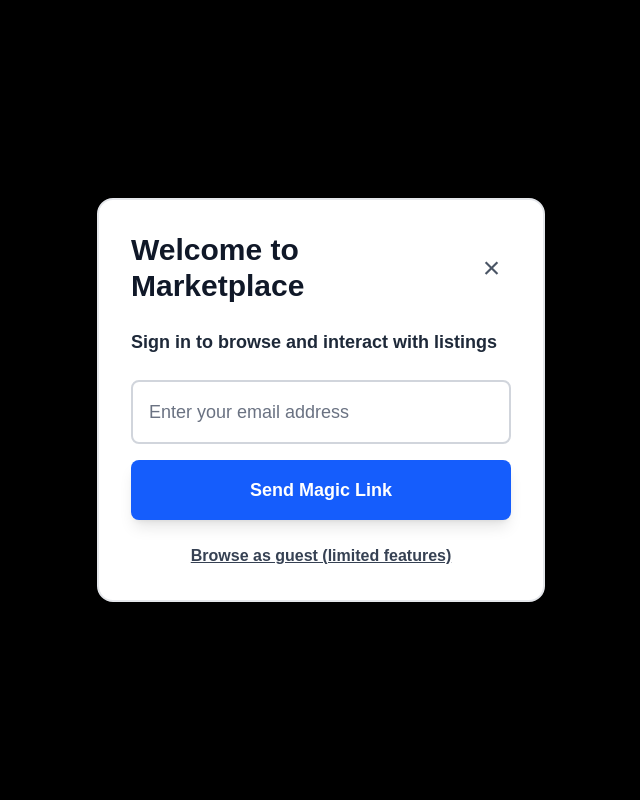
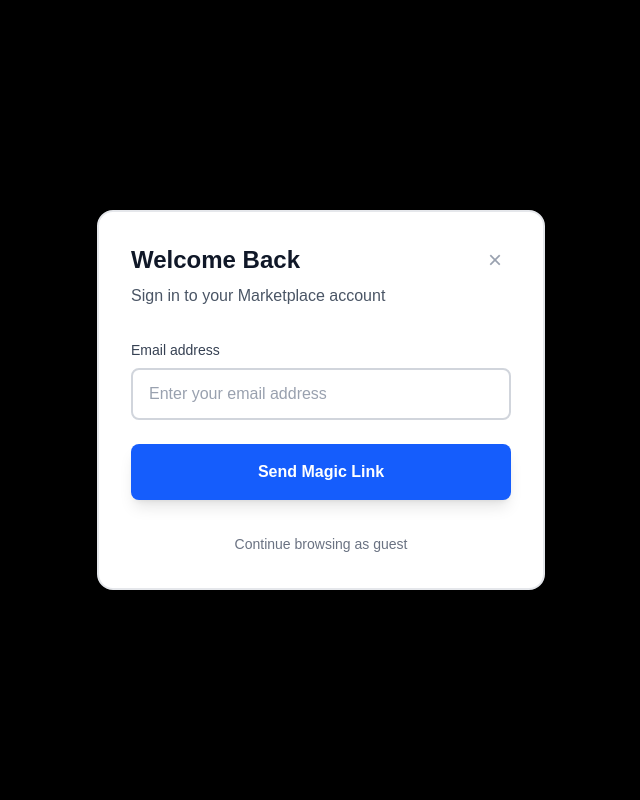
Before and after one commit to gabo05555/Marketplace, a Next.js app: page / in a window 1280 px wide. Both pictures are taken after a click on the button "Sign In". Shown: the top 800 px of the page, without its empty margins (319-959 px from the left). Built offline with nearby package versions, Linux system fonts and the light colour scheme; no server answers.

Commit message:
fixed ui

```diff
--- a/src/app/page.js
+++ b/src/app/page.js
@@ -233,29 +233,36 @@ export default function Marketplace() {
           }}
         >
           <div className="bg-white p-8 rounded-2xl shadow-2xl w-full max-w-md transform transition-all duration-300 ease-out border-2 border-gray-200">
-            <div className="flex justify-between items-center mb-6">
-              <h2 className="text-3xl font-bold text-gray-900">Welcome to Marketplace</h2>
+            <div className="flex justify-between items-start mb-8">
+              <div>
+                <h1 className="text-2xl font-bold text-gray-900 mb-2">Welcome Back</h1>
+                <p className="text-gray-600 text-base">Sign in to your Marketplace account</p>
+              </div>
               <button
                 onClick={() => setShowModal(false)}
-                className="text-gray-600 hover:text-gray-800 text-3xl font-normal w-10 h-10 flex items-center justify-center rounded-full hover:bg-gray-100 transition-colors"
+                className="text-gray-400 hover:text-gray-600 text-2xl w-8 h-8 flex items-center justify-center rounded-full hover:bg-gray-100 transition-colors flex-shrink-0"
               >
                 ×
               </button>
             </div>
 
-            <p className="text-gray-800 mb-6 text-lg font-semibold">Sign in to browse and interact with listings</p>
-
-            <div className="space-y-4">
+            <div className="space-y-6">
+              <div>
+                <label htmlFor="email" className="block text-sm font-medium text-gray-700 mb-2">
+                  Email address
+                </label>
                 <input
+                  id="email"
                   type="email"
-                className="border-2 border-gray-300 p-4 w-full rounded-lg focus:outline-none focus:ring-2 focus:ring-blue-500 focus:border-blue-500 transition-all text-gray-900 placeholder-gray-500 text-lg"
+                  className="w-full px-4 py-3 border-2 border-gray-300 rounded-lg focus:outline-none focus:ring-2 focus:ring-blue-500 focus:border-blue-500 transition-all text-gray-900 placeholder-gray-400 text-base"
                   placeholder="Enter your email address"
                   value={email}
                   onChange={(e) => setEmail(e.target.value)}
                 />
+              </div>
 
               <button
-                className="bg-blue-600 text-white px-6 py-4 w-full rounded-lg hover:bg-blue-700 transition-colors font-bold text-lg shadow-lg"
+                className="w-full bg-blue-600 text-white px-6 py-4 rounded-lg hover:bg-blue-700 focus:outline-none focus:ring-2 focus:ring-blue-500 focus:ring-offset-2 transition-all font-semibold text-base shadow-lg hover:shadow-xl transform hover:scale-[1.02] active:scale-[0.98]"
                 onClick={handleLogin}
               >
                 Send Magic Link
@@ -263,17 +270,17 @@ export default function Marketplace() {
             </div>
 
             {message && (
-              <div className="mt-4 p-4 bg-green-50 border-2 border-green-200 rounded-lg">
-                <p className="text-base text-green-800 font-semibold">{message}</p>
+              <div className="mt-6 p-4 bg-green-50 border-2 border-green-200 rounded-lg">
+                <p className="text-sm text-green-800 font-medium">{message}</p>
               </div>
             )}
 
-            <div className="mt-6 text-center">
+            <div className="mt-8 text-center">
               <button
                 onClick={() => setShowModal(false)}
-                className="text-gray-700 hover:text-gray-900 text-base underline transition-colors font-semibold"
+                className="text-gray-500 hover:text-gray-700 text-sm transition-colors font-medium"
               >
-                Browse as guest (limited features)
+                Continue browsing as guest
               </button>
             </div>
           </div>
```
Lines whose indentation alone changed are shown as unchanged.
